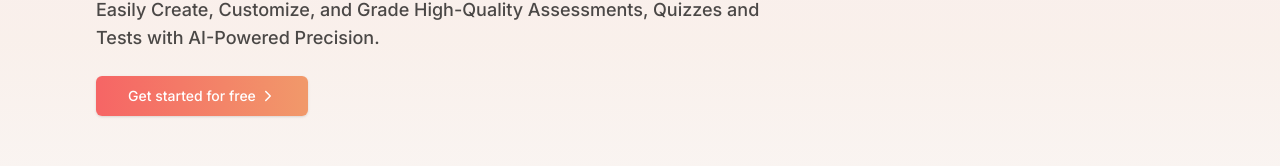
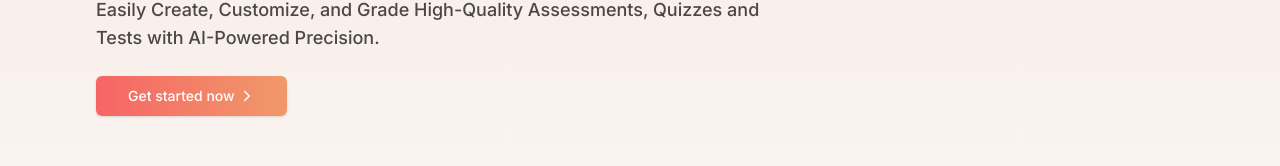
Before and after one commit to MaxBrillant/ai-assessment-app, a Next.js app: page / in a window 1280 px wide. Shown: the part 276-442 px from the top of the page. Built offline with nearby package versions, Linux system fonts and the light colour scheme.

Commit message:
Removing the get started for free label

```diff
--- a/src/app/page.tsx
+++ b/src/app/page.tsx
@@ -36,8 +36,7 @@ export default function Home() {
           </p>
           <Link href="/create" className="w-fit">
             <Button size={"lg"}>
-              Get started for free{" "}
-              <IoIosArrowForward className="w-4 h-4 ml-1" />
+              Get started now <IoIosArrowForward className="w-4 h-4 ml-1" />
             </Button>
           </Link>
         </section>
@@ -200,8 +199,7 @@ export default function Home() {
 
             <Link href="/create">
               <Button size={"lg"}>
-                Get started for free{" "}
-                <IoIosArrowForward className="w-4 h-4 ml-1" />
+                Get started now <IoIosArrowForward className="w-4 h-4 ml-1" />
               </Button>
             </Link>
           </div>
--- a/src/app/pricing/pricingOptions.tsx
+++ b/src/app/pricing/pricingOptions.tsx
@@ -38,7 +38,7 @@ export default function PricingOptions(props: {
             </div>
             <Link href={"/login?redirect=/create"}>
               <Button variant={"outline"} className="w-full">
-                Get started for free
+                Get started now
               </Button>
             </Link>
           </div>
```
